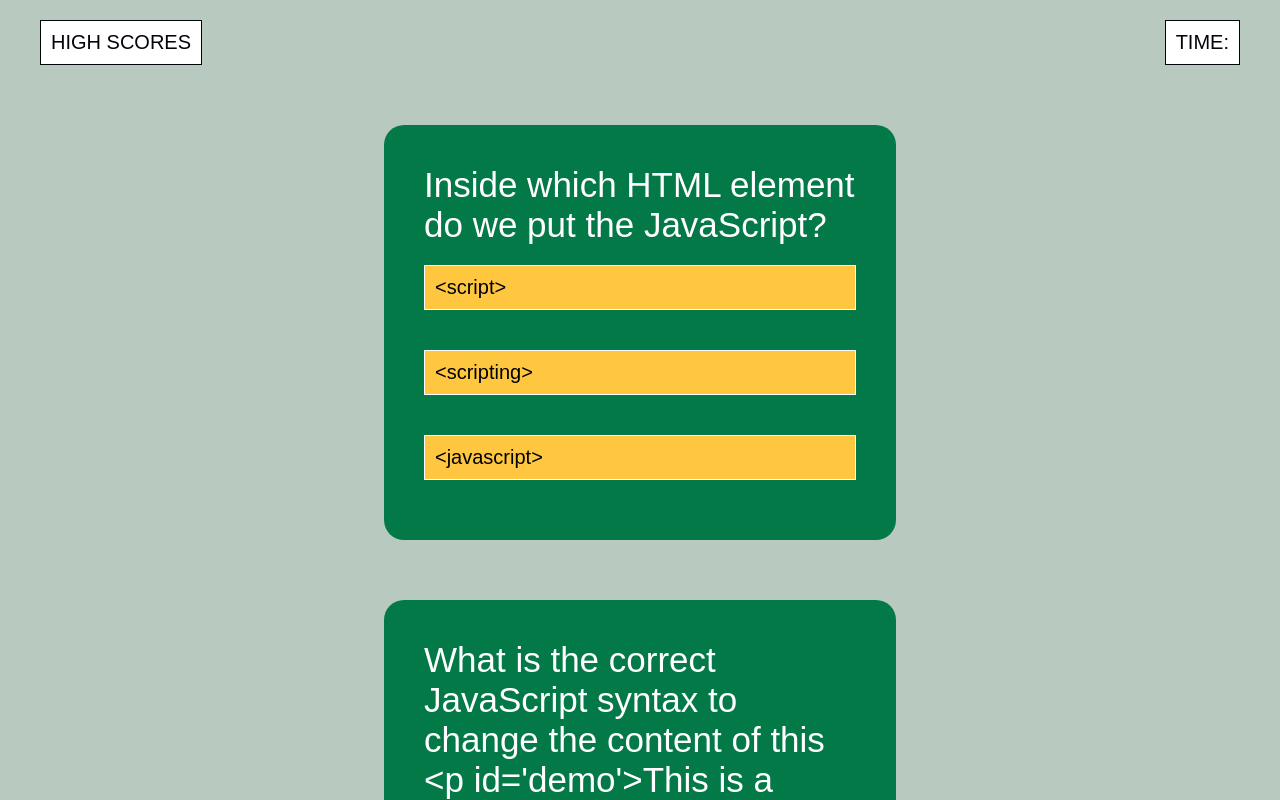
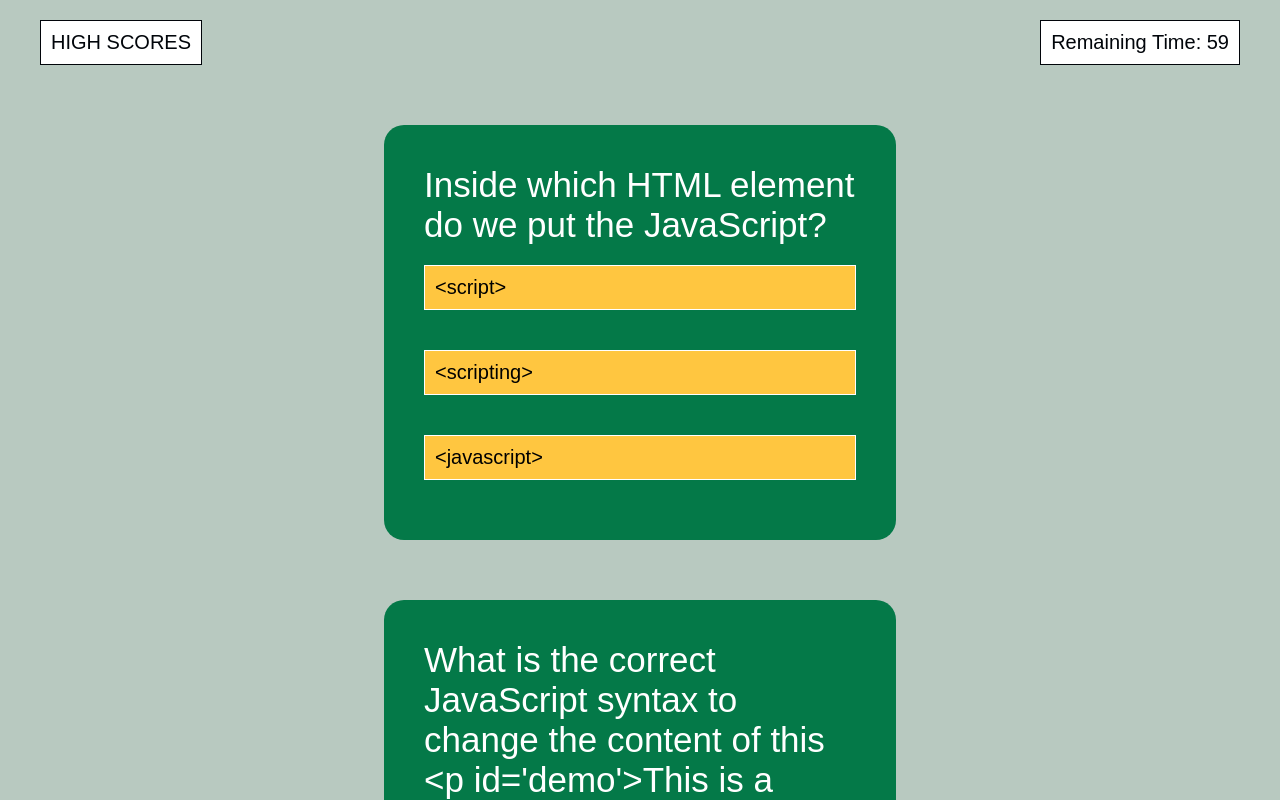
Before and after one commit to chaitalizn/quick-code-quiz, a plain HTML site: page index.html in a window 1280 px wide. Both pictures are taken after a click on the button "START". Shown: the top 800 px of the page. Drawn offline with Linux system fonts and the light colour scheme.

Commit message:
add timer

```diff
--- a/assets/js/script.js
+++ b/assets/js/script.js
@@ -23,14 +23,15 @@ var questions = [
 var buttonEl = document.querySelector("#start-btn");
 var quizIntor = document.querySelector("#quiz-intro");
 var mainEl = document.querySelector("#main");
-
-
+var questionsAnswered = 0;
+var timer = document.querySelector(".time");
 
 buttonEl.addEventListener("click", startQuiz);
 
 function startQuiz() {
     quizIntor.remove();
     displayQuestion();
+    countdown();
 }
 
 function displayQuestion() {
@@ -55,12 +56,27 @@ function displayQuestion() {
     question.appendChild(optionButton3);
     optionButton3.className= "option-btn";
 
+    questionsAnswered++;
+
+    //question.addEventListener("click", checkAnswer)
+
 }
 }
 
+function countdown() {
+    var timeLeft = 60;
+
+    var timeInterval = setInterval(function() {
+        if (timeLeft > 1) {
+            timer.textContent = "Remaining Time: " + timeLeft;
+            timeLeft--;
+        }
+    }, 1000);
+}
 
 
 /*
+
 4 How do you create a function in JavaScript?
 function:myFunction()
 A function myFunction()
--- a/index.html
+++ b/index.html
@@ -16,7 +16,7 @@
             </div>
 
             <div class="header-flex-item-2">
-                <p>TIME:</p>
+                <p class="time">TIME</p>
             </div>
         </div>
 
```
